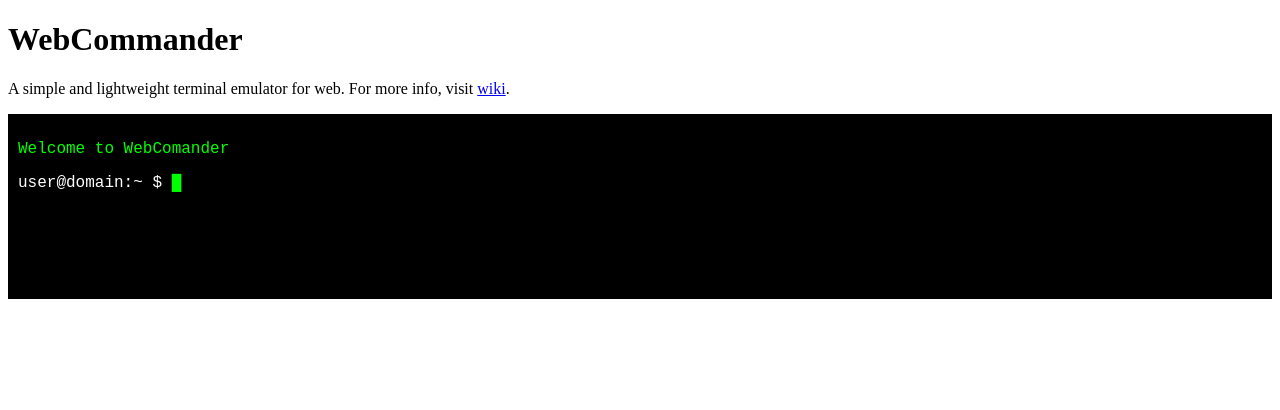
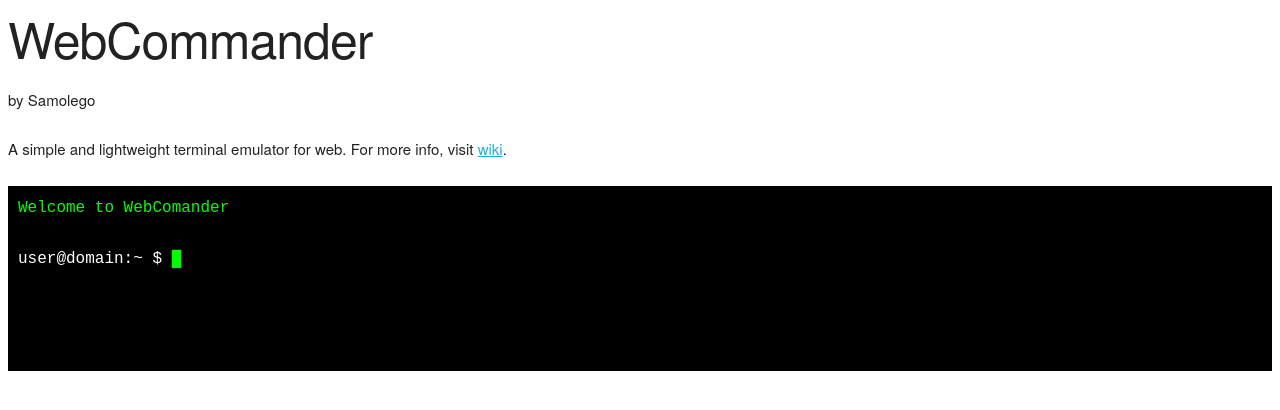
Before and after one commit to samolego/WebCommander, a plain HTML site: page index.html in a window 1280 px wide. Drawn offline with Linux system fonts and the light colour scheme; files that its build step writes are made by us from their sources.

Commit message:
Update index.html

```diff
--- a/index.html
+++ b/index.html
@@ -4,14 +4,18 @@
     <meta charset="UTF-8">
     <meta name="viewport" content="width=device-width, initial-scale=1.0">
     <title>WebCommander</title>
+    <link rel="stylesheet" type="text/css" href="/skeleton.css">
     <!--link rel="stylesheet" type="text/css" href="webcommander.css"-->
 </head>
   <body>
+      <div class="section">
     <h1>WebCommander</h1>
-    <p>
-      A simple and lightweight terminal emulator for web. For more info, visit
-      <a href="https://github.com/samolego/WebCommander/wiki" target="_blank">wiki</a>.
-    </p>
+      <p>by Samolego</p>
+        <p>
+        A simple and lightweight terminal emulator for web. For more info, visit
+        <a href="https://github.com/samolego/WebCommander/wiki" target="_blank">wiki</a>.
+        </p>
+      </div>
     <!-- Console div -->
     <div id="webCommander">
     </div>
```
